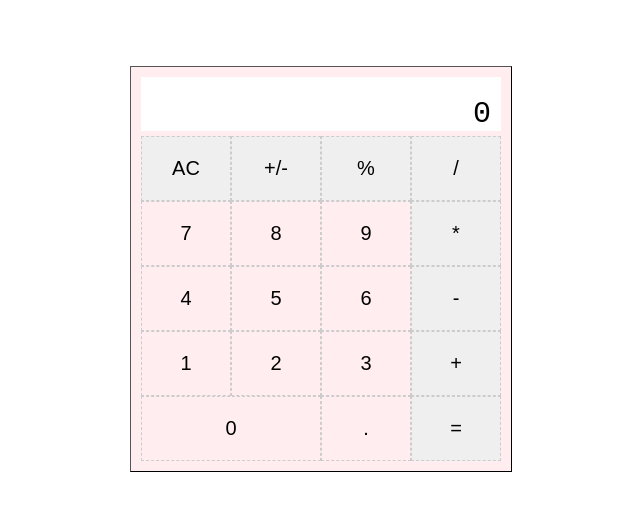
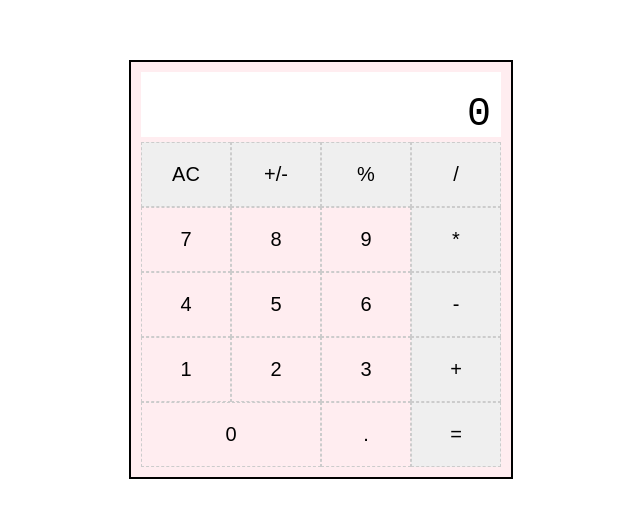
Before and after one commit to waxingrose/calculator, a plain HTML site: page calculator.html in a window 1280 px wide. Shown: the part 139-656 px from the top of the page, without its empty margins (319-959 px from the left). Drawn offline with Linux system fonts and the light colour scheme.

Commit message:
change border and font size

```diff
--- a/style.css
+++ b/style.css
@@ -1,6 +1,6 @@
 .container {
     font-family: 'Courier New', Courier, monospace;
-    font-size: 30px;
+    font-size: 40px;
     display: flex;
     justify-content: center;
     align-items: center;
@@ -13,7 +13,7 @@
     height: auto;
     display: flex;
     flex-direction: column;
-    border: 1px outset #000000;
+    border: 2px solid #000000;
     padding: 10px;
     background-color: #ffedf0;
 }
```
